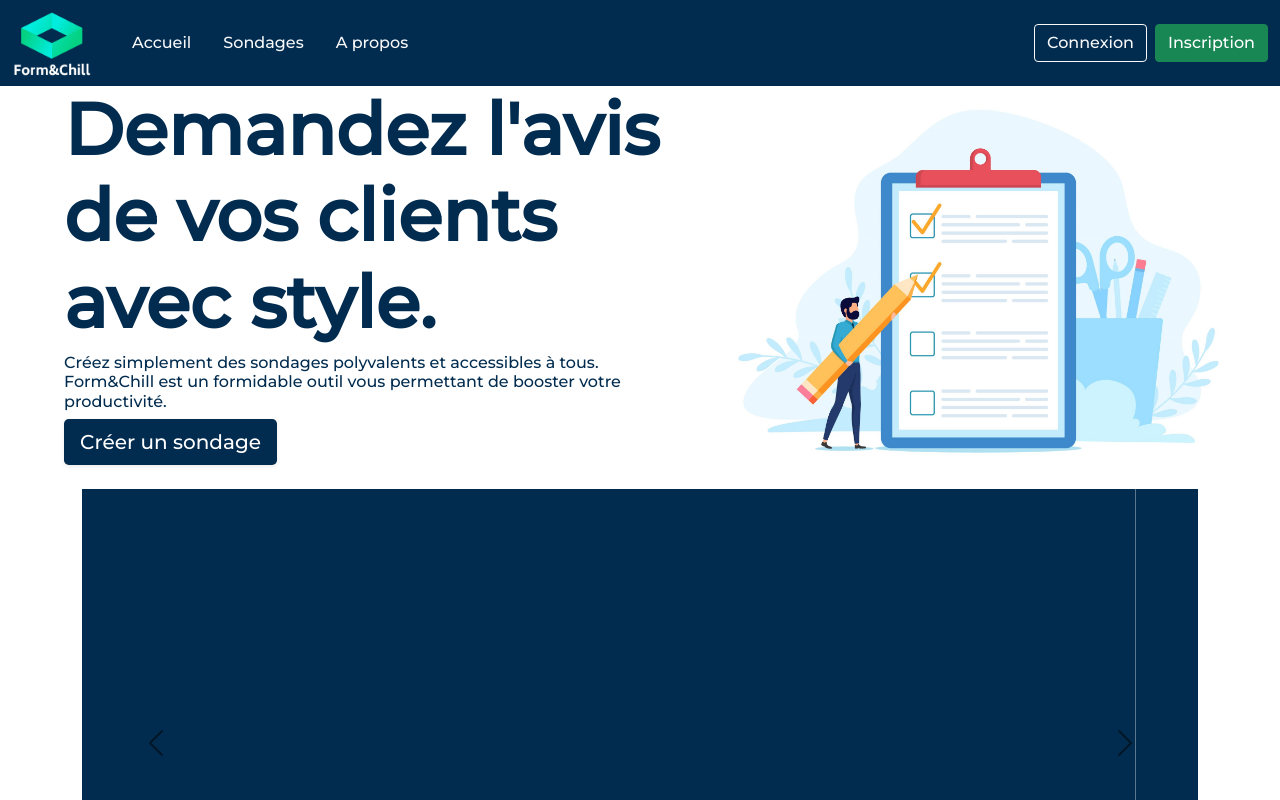
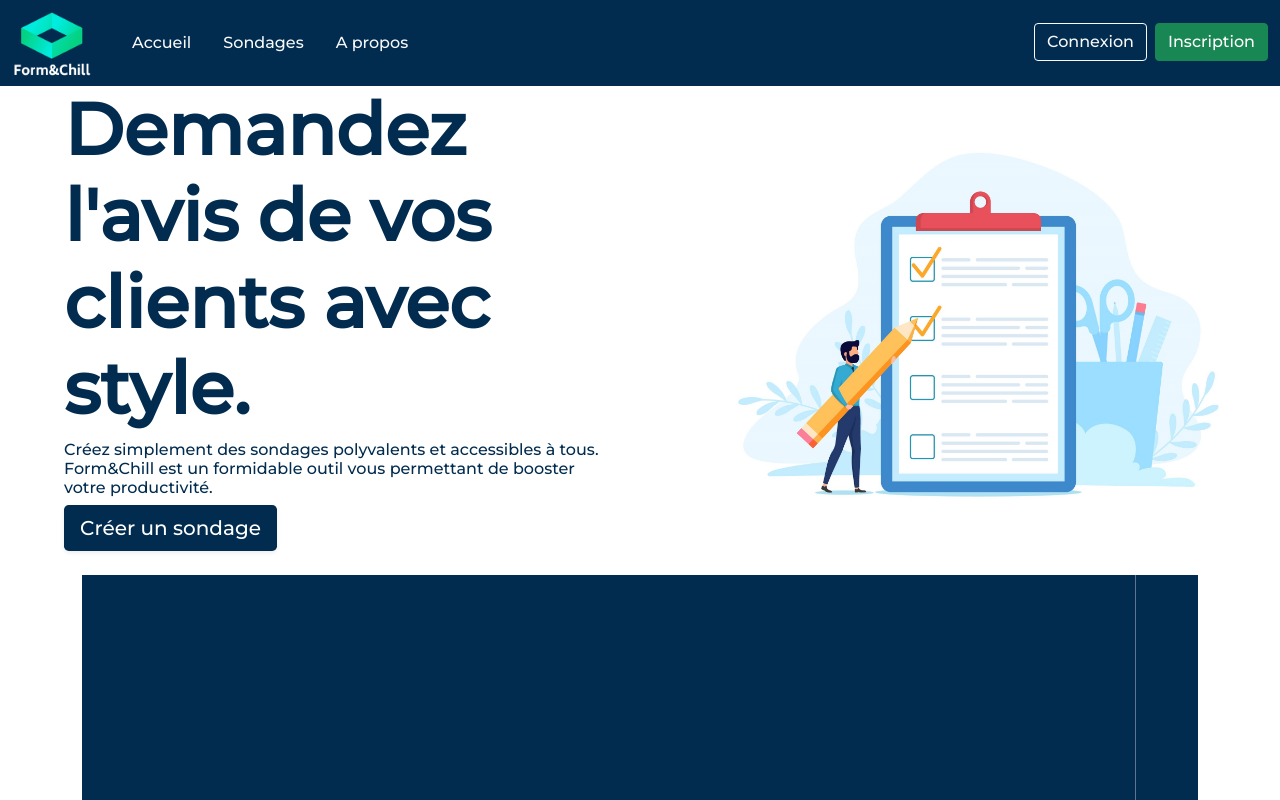
Before and after one commit to Form-Chill/Typeform-Stage-Orga, a Vue app: page / in a window 1280 px wide. Shown: the top 800 px of the page. Built offline with nearby package versions, Linux system fonts and the light colour scheme.

Commit message:
minis modifs

```diff
--- a/src/views/About.vue
+++ b/src/views/About.vue
@@ -86,4 +86,9 @@ export default {
     margin-right: 3%;
 }
 
+#groupCards {
+  margin-bottom: 7%;
+}
+
+
 </style>
--- a/src/views/Home.vue
+++ b/src/views/Home.vue
@@ -26,7 +26,7 @@ import Avis from "../components/Avis.vue";
         </button>
         </router-link>
       </div>
-        <img src="../assets/imgAccueil.jpg" alt="image Accueil" id="imgAccueil"/>
+        <img src="../assets/imgAccueil.jpg" alt="image Accueil" id="imgAccueil" class="img-fluid"/>
     </div>
     <br>
     <Carousel></Carousel>
@@ -57,6 +57,10 @@ import Avis from "../components/Avis.vue";
 
 <style>
 
+#text {
+  margin-right: 10%;
+}
+
 .container {
     display: flex;
     align-items: center;
--- a/src/views/Login.vue
+++ b/src/views/Login.vue
@@ -2,6 +2,8 @@
 import Navbar from "../components/Navbar.vue";
 import Footer from "../components/Footer.vue";
 import { defineComponent } from "vue";
+import { getAuth, signInWithEmailAndPassword } from "@firebase/auth";
+import router from "../router";
 
 
 export default {
@@ -29,7 +31,19 @@ export default {
         })
       },
       login(){
+        const auth = getAuth();
+        signInWithEmailAndPassword(auth, this.form.email, this.form.password)
+        .then((userCredential) => {
+            // Signed in
+            const user = userCredential.user;
 
+            router.push("/");
+            // ...
+        })
+        .catch((error) => {
+        const errorCode = error.code;
+        const errorMessage = error.message;
+  });
       }
     }
 }
@@ -75,5 +89,8 @@ export default {
 
 <style>
 
+form {
+    margin-bottom: auto;
+}
 
 </style>
```
